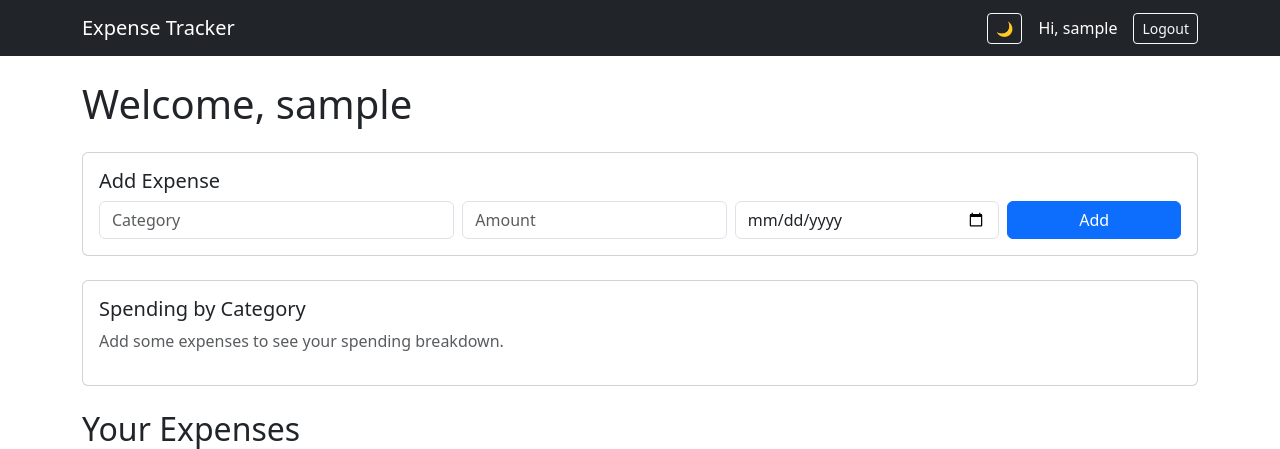
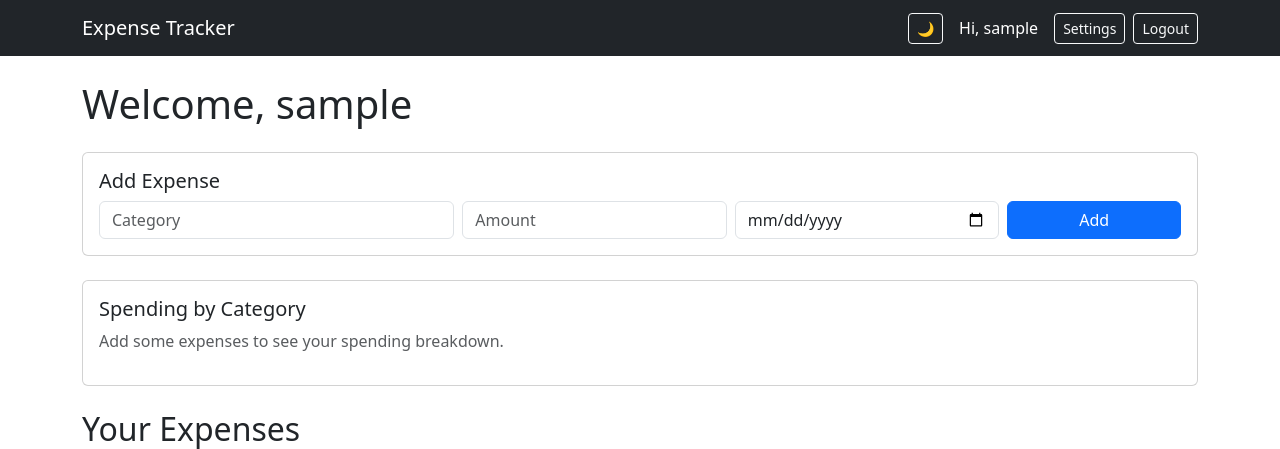
Before and after one commit to abel-111/Expense_Tracker, a Flask app: page / in a window 1280 px wide. Shown: the top 449 px of the page. Run offline with Flask 3, Linux system fonts and the light colour scheme; the visitor is signed in with stand-in values (Sample User, id 1); data comes from the database, SQL or seed files in the repository; data that the repository does not hold is empty.

Commit message:
Add Settings link to navbar

```diff
--- a/templates/base.html
+++ b/templates/base.html
@@ -25,6 +25,7 @@
                 <button id="themeToggle" class="btn btn-outline-light btn-sm me-3" aria-label="Toggle dark mode">🌙</button>
                 {% if session.username %}
                     <span class="navbar-text text-white me-3">Hi, {{ session.username }}</span>
+                    <a class="btn btn-outline-light btn-sm me-2" href="/settings">Settings</a>
                     <a class="btn btn-outline-light btn-sm" href="/logout">Logout</a>
                 {% else %}
                     <a class="btn btn-outline-light btn-sm me-2" href="/login">Login</a>
```
